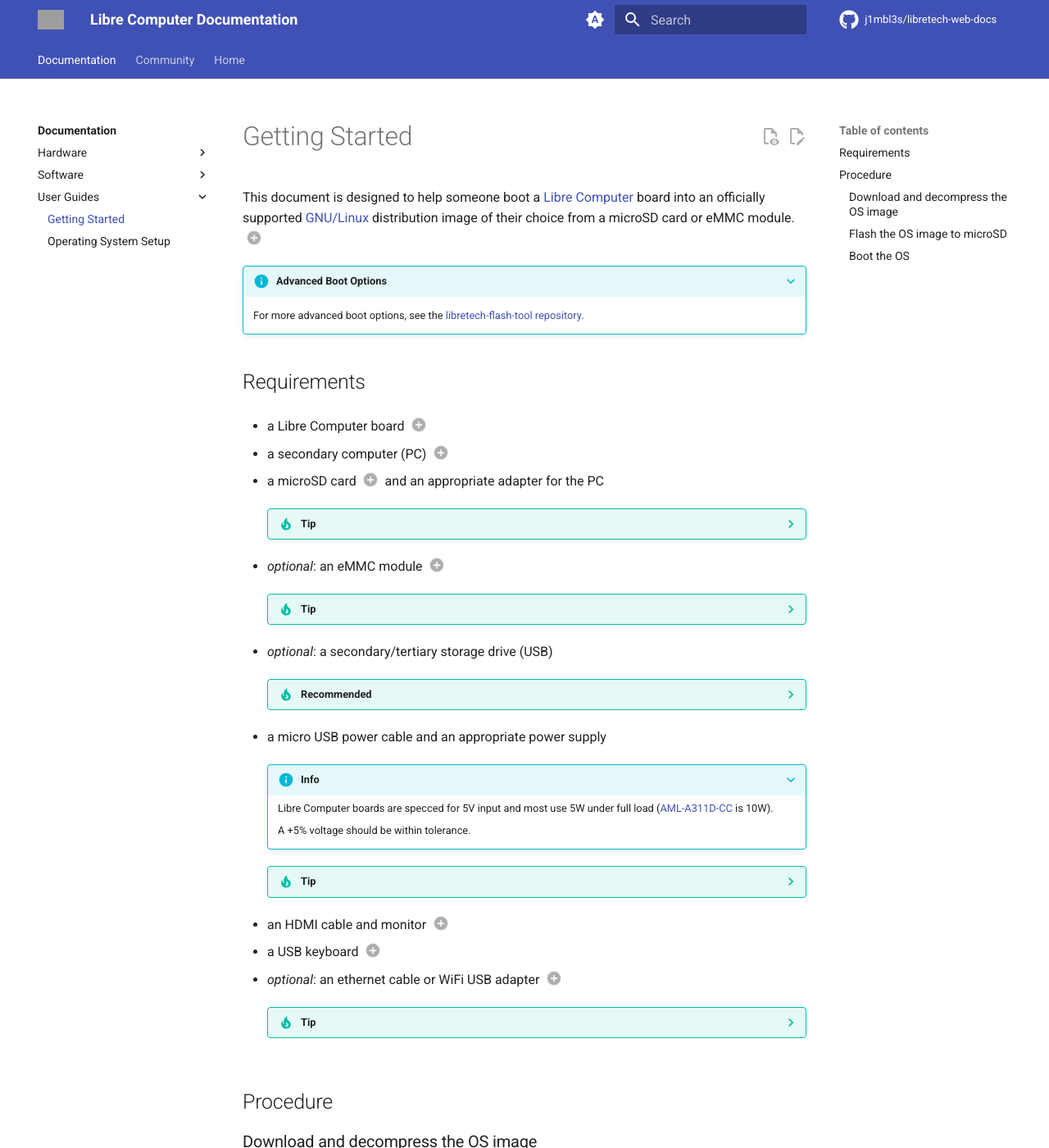
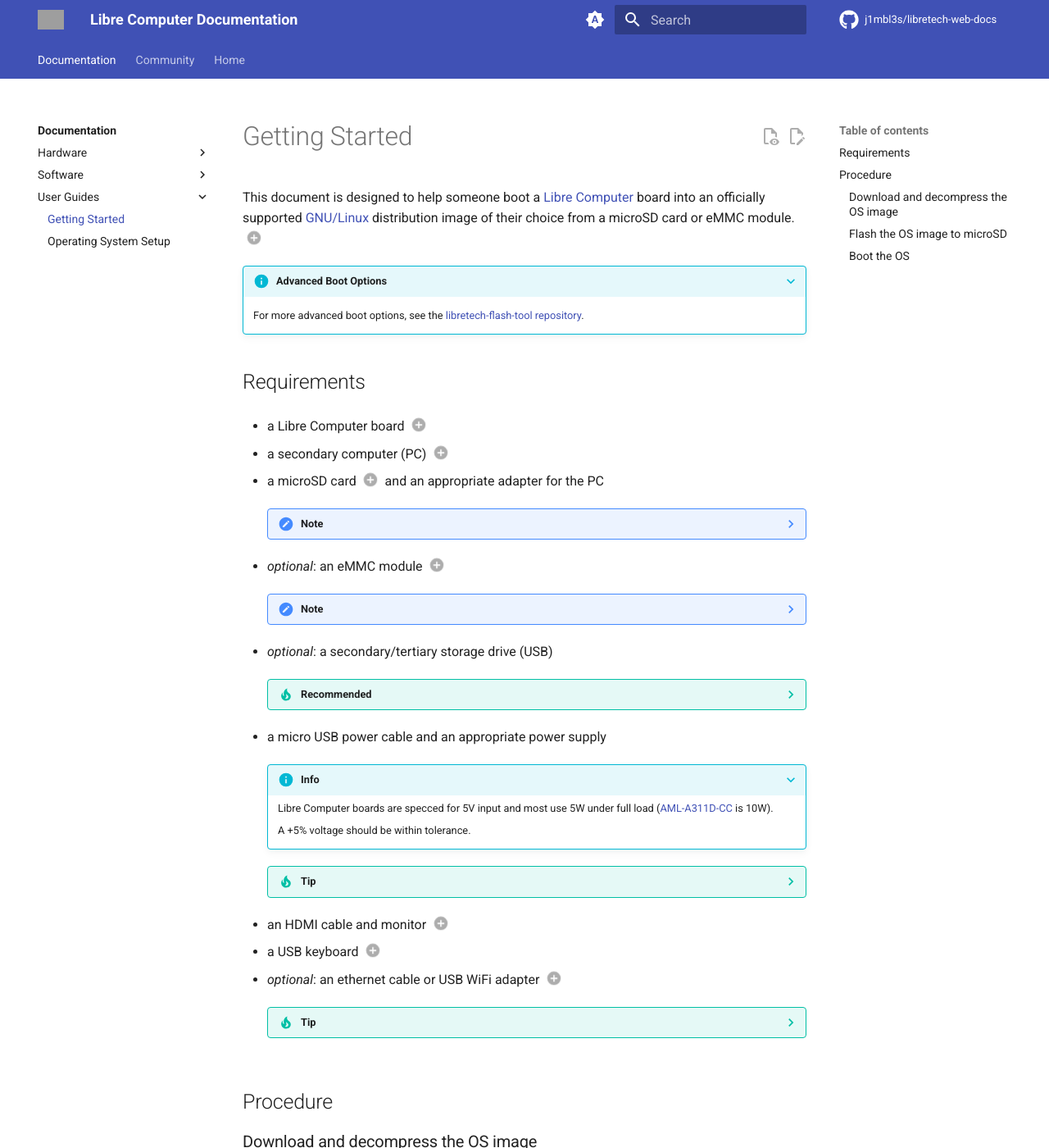
Before and after one commit to j1mbl3s/libretech-web-docs, an MkDocs documentation site: the page built from docs/guides/getting-started.md, in a window 1280 px wide and 1400 px high. Shown: the whole window at 82% size. Built offline with MkDocs 1.6.1 and Material for MkDocs 9.7.7, drawn with Linux system fonts in a browser that asks for light colours; comment, search, counter and statistics services are not loaded; part of the change alters nothing that is shown; grey boxes are pictures that could not be loaded.

Commit message:
feat: additional notes, formatting

```diff
--- a/docs/guides/getting-started.md
+++ b/docs/guides/getting-started.md
@@ -26,7 +26,7 @@ from a microSD card or eMMC module. (1)
 
 * a microSD card (3) and an appropriate adapter for the PC
 
-    ??? tip
+    ??? note
 
         The typical use case for a microSD card is not as
         the filesystem of an entire operating system.
@@ -35,7 +35,7 @@ from a microSD card or eMMC module. (1)
 
 * _optional_: an eMMC module (4)
 
-    ??? tip
+    ??? note
 
         Flashing an eMMC module requires
         a board that has already been booted
@@ -52,6 +52,10 @@ from a microSD card or eMMC module. (1)
         * performance over microSD and eMMC
 
         * endurance with frequently written and overwritten files
+
+        Use a USB SSD with a separate power supply for
+        the best performance
+        and minimal power consumption through the board.
 
 * a micro USB power cable and an appropriate power supply
 
@@ -70,18 +74,28 @@ from a microSD card or eMMC module. (1)
         especially when attaching additional devices powered by the board
         (like USBs).
 
-        You can estimate the required [electric current]
-        with [Joule's law]:
+        ???+ info
 
-        $$
-        I = \frac{P}{V}
-        $$
+            You can estimate the required [electric current]
+            with [Joule's law]:
+
+            $$
+            I = \frac{P}{V}
+            $$
+
+            ???+ example
+
+                If you were expecting a maximum power draw of 12W through the board:
+
+                $$
+                \frac{12W}{5V} = 2.2A
+                $$
 
 * an HDMI cable and monitor (5)
 
 * a USB keyboard (6)
 
-* _optional_: an ethernet cable or WiFi USB adapter (7)
+* _optional_: an ethernet cable or USB WiFi adapter (7)
 
     ??? tip
 
```
